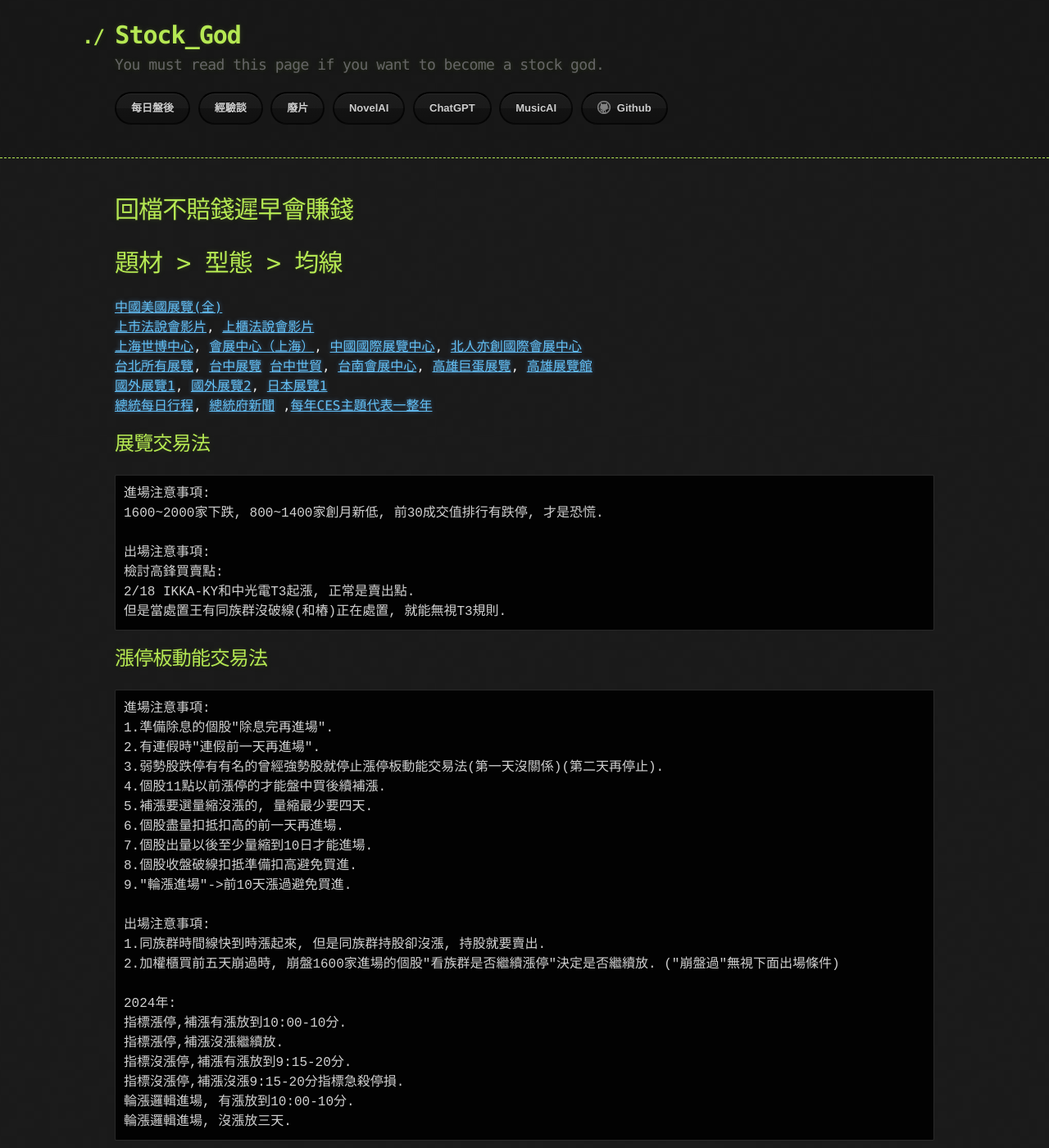
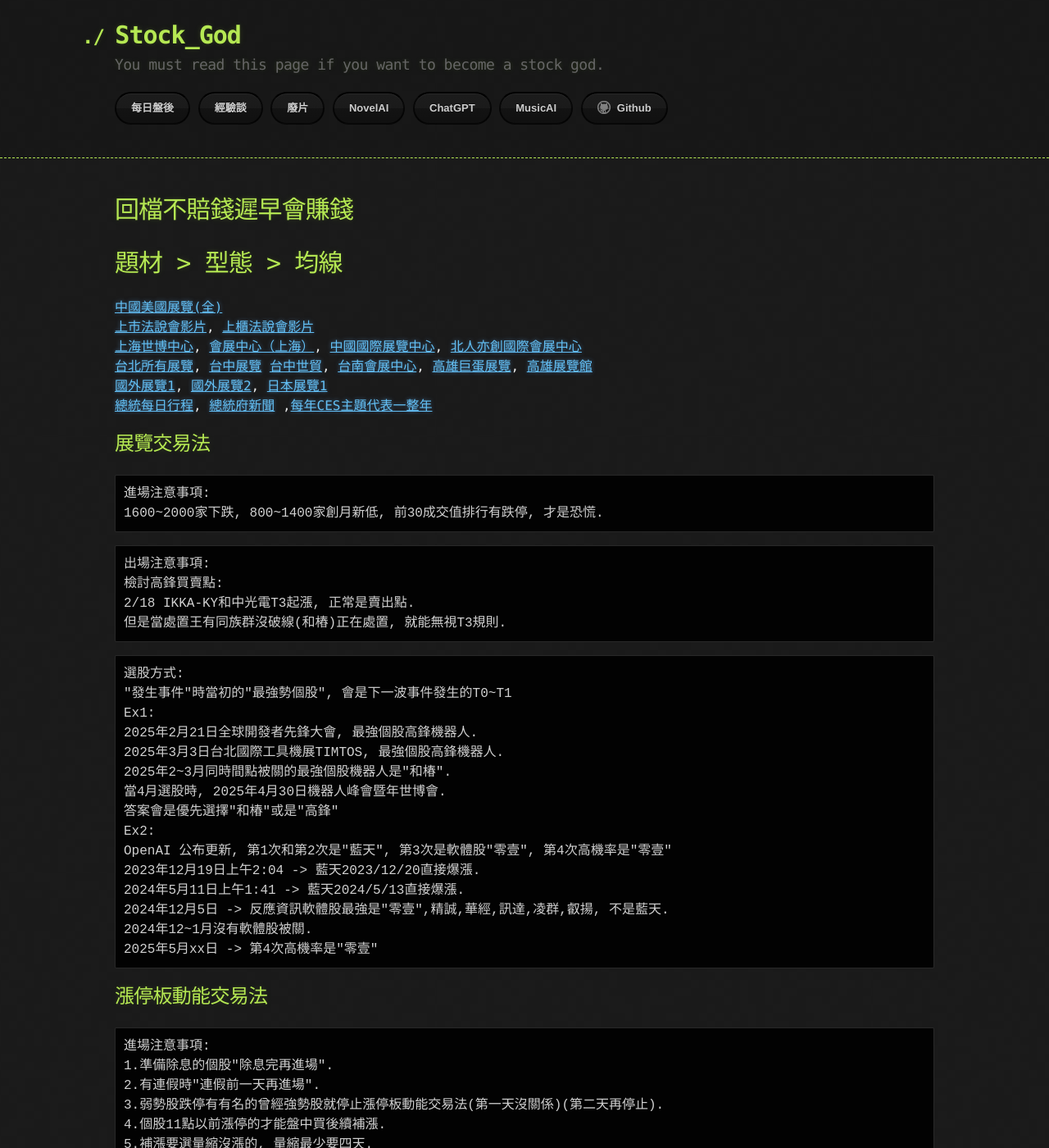
Before and after one commit to lepg5487/Stock_God, a Jekyll site: the page built from experience.md, in a window 1280 px wide and 1400 px high. Shown: the whole window at 82% size. Built offline with Jekyll 4.4.1, drawn with Linux system fonts in a browser that asks for light colours; our own code applies the rules of GitHub Pages for plain Markdown files.

Commit message:
Update experience.md

````diff
--- a/experience.md
+++ b/experience.md
@@ -18,12 +18,31 @@ layout: testlayouts
 ```
 進場注意事項:
 1600~2000家下跌, 800~1400家創月新低, 前30成交值排行有跌停, 才是恐慌.
-
+```
+```
 出場注意事項:
 檢討高鋒買賣點:
 2/18 IKKA-KY和中光電T3起漲, 正常是賣出點.
 但是當處置王有同族群沒破線(和樁)正在處置, 就能無視T3規則.
 ```
+```
+選股方式:
+"發生事件"時當初的"最強勢個股", 會是下一波事件發生的T0~T1
+Ex1:
+2025年2月21日全球開發者先鋒大會, 最強個股高鋒機器人.
+2025年3月3日台北國際工具機展TIMTOS, 最強個股高鋒機器人.
+2025年2~3月同時間點被關的最強個股機器人是"和椿".
+當4月選股時, 2025年4月30日機器人峰會暨年世博會.
+答案會是優先選擇"和椿"或是"高鋒"
+Ex2:
+OpenAI 公布更新, 第1次和第2次是"藍天", 第3次是軟體股"零壹", 第4次高機率是"零壹"
+2023年12月19日上午2:04 -> 藍天2023/12/20直接爆漲.
+2024年5月11日上午1:41 -> 藍天2024/5/13直接爆漲.
+2024年12月5日 -> 反應資訊軟體股最強是"零壹",精誠,華經,訊達,凌群,叡揚, 不是藍天.
+2024年12~1月沒有軟體股被關.
+2025年5月xx日 -> 第4次高機率是"零壹"
+```
+
 ## 漲停板動能交易法
 ```
 進場注意事項:
````
